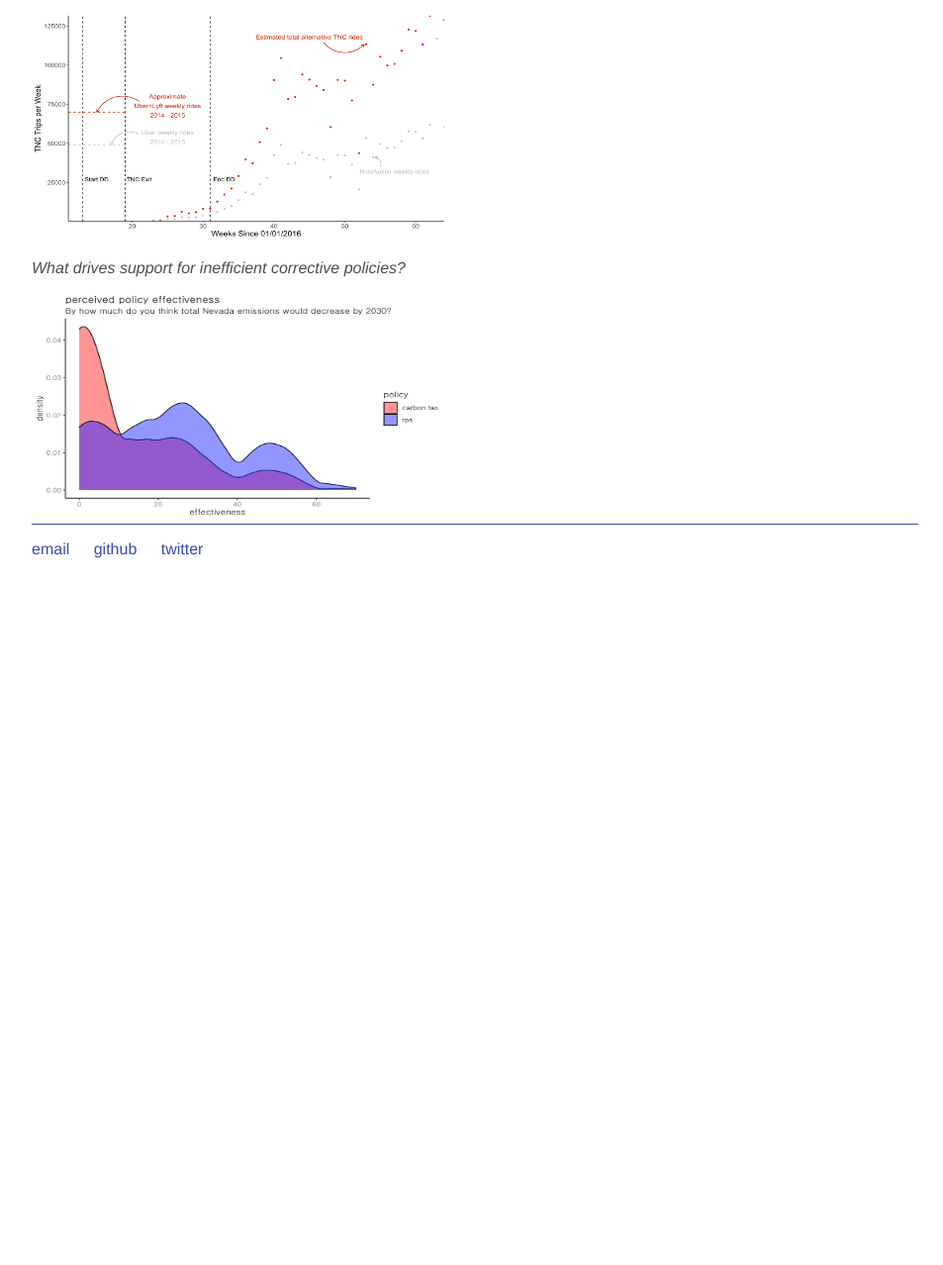
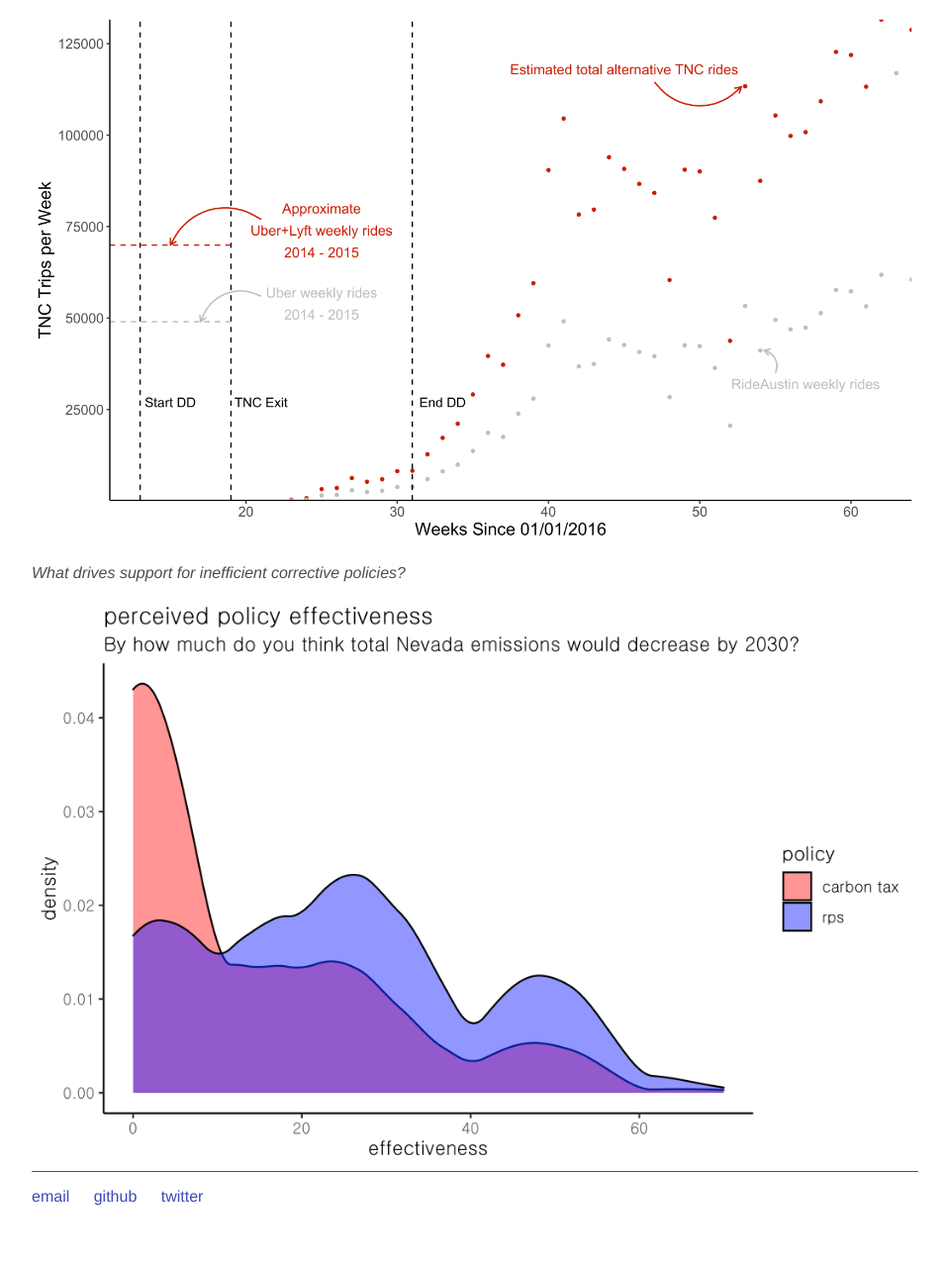
Before and after one commit to Matt-Tarduno/Matt-Tarduno.github.io, a Jekyll site: the page built from index.html, in a window 1280 px wide. Shown: the part 532-1810 px from the top of the page at 99% size, without its empty margins (160-1113 px from the left). Built offline with Jekyll 4.4.1, drawn with Linux system fonts in a browser that asks for light colours; before the commit the page ends 1156 px from its top, so only the background shows below that.

Commit message:
Update index.html

```diff
--- a/index.html
+++ b/index.html
@@ -22,10 +22,10 @@ sitemap:
   <div class="column">
  	<p><i>The congestion costs of Uber and Lyft</i><p>
 	<p></p>
-        <img img class ="left" src="assets/rideshare.png" height="230" width="420"/>  </div>
+        <img img class ="left" src="assets/rideshare.png" style="width:100%"/>  </div>
   <div class="column">
     	<p><i>What drives support for inefficient corrective policies?</i></p>
 	<p></p>
-        <img src="assets/nevada.png"/ height="230" width="420"/>
+        <img src="assets/nevada.png" style="width:100%"/>
   </div>
 </div>
```
